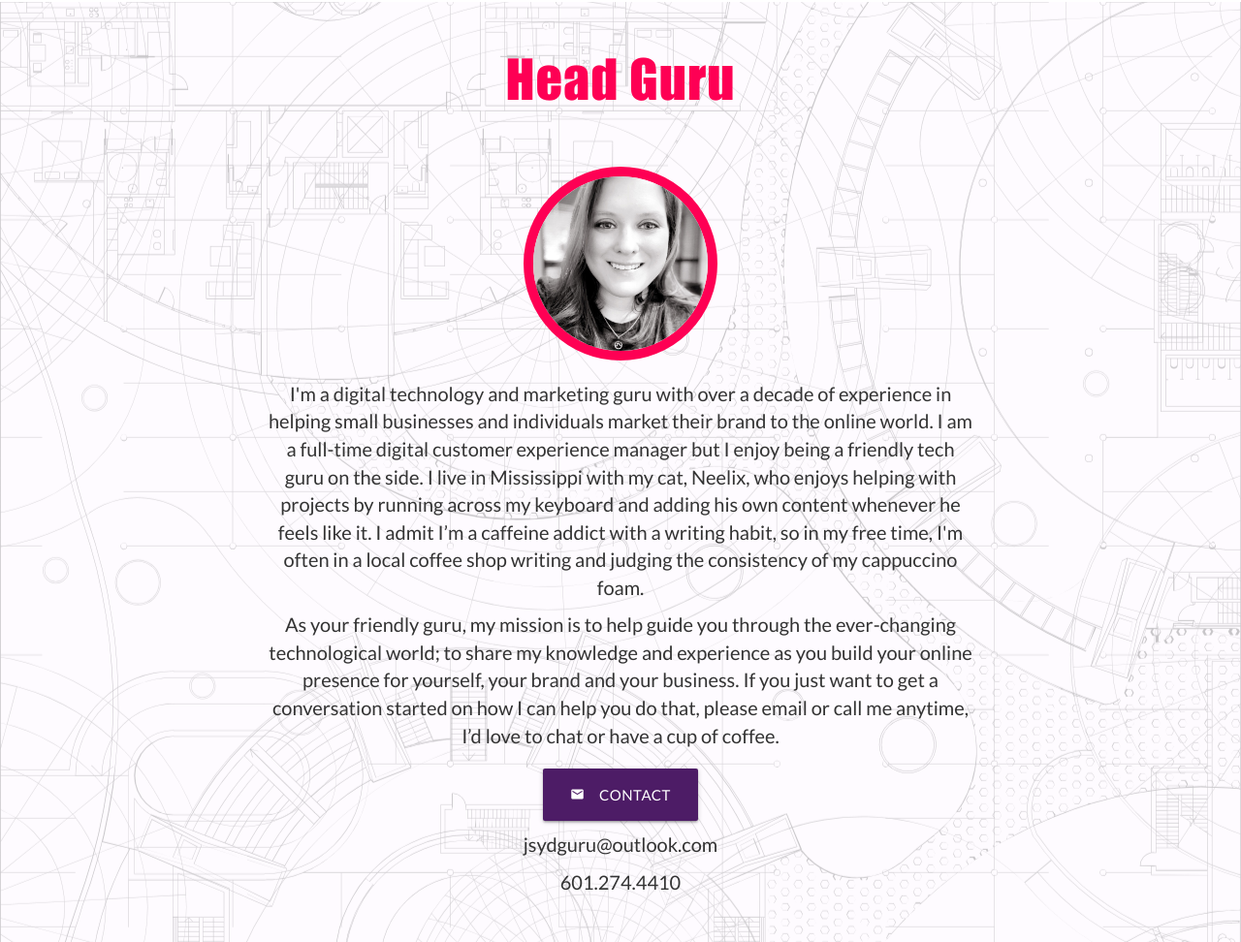
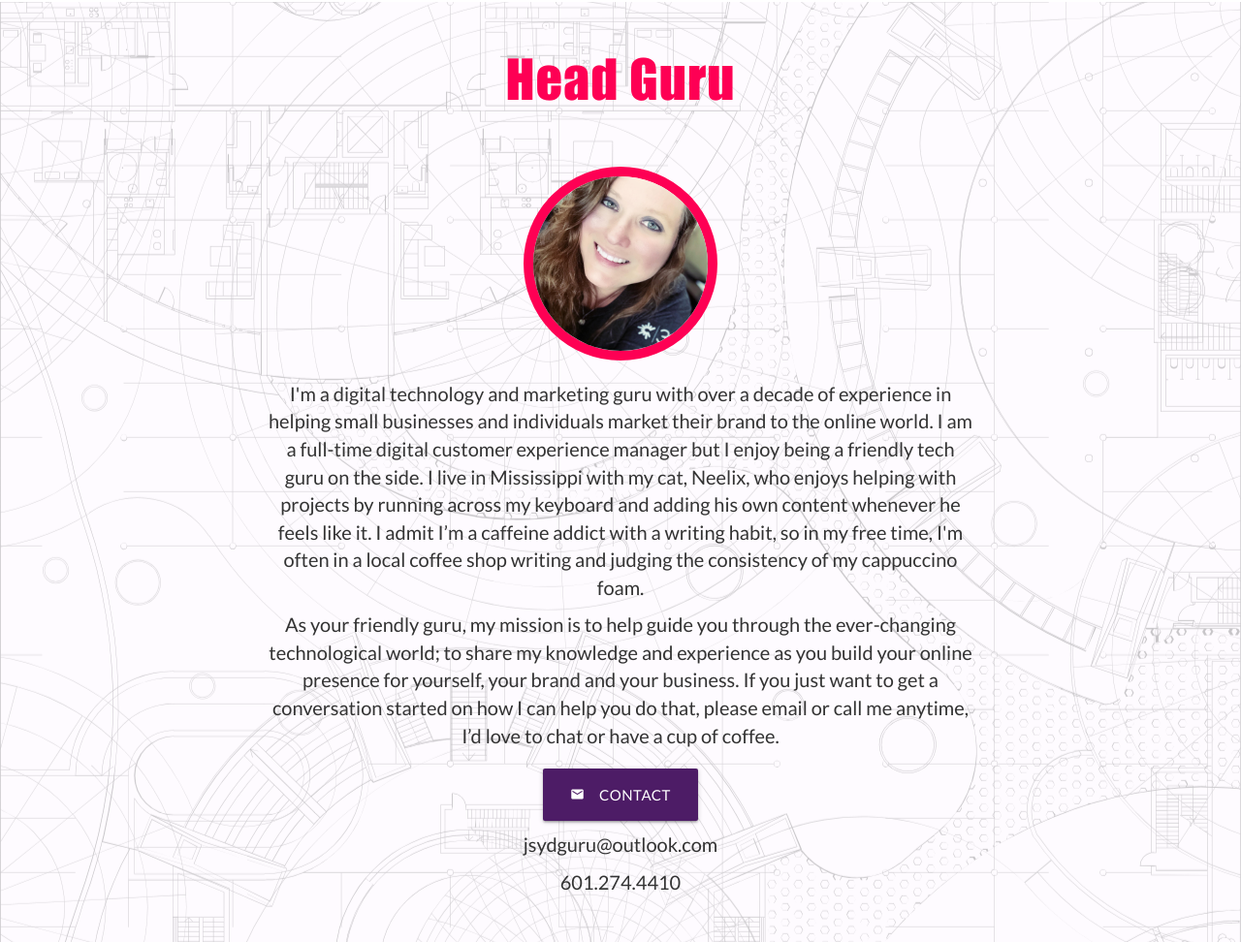
Before and after one commit to jsydguru/jsydguru.github.io, a website: page index.html in a window 1280 px wide. Shown: the part 1827-2799 px from the top of the page at 97% size. Drawn offline with nearby package versions, Linux system fonts and the light colour scheme; files that its build step writes are made by us from their sources.

Commit message:
pic update

```diff
--- a/views/main.html
+++ b/views/main.html
@@ -91,7 +91,7 @@
   <div>
     <div class="col-md-8 col-md-offset-2 col-sm-12 p-30">
       <h1 class="pb-50">Head Guru</h1>
-      <img class="head-guru" src="../images/jennie2020.jpg" alt="Photo of Jennie Brantley">
+      <img class="head-guru" src="../images/jsyd2021.jpg" alt="Photo of Jennie Brantley">
 
       <!-- About Paragraph -->
       <p>I'm a digital technology and marketing guru with over a decade of experience in helping small
```
Also changed, not shown: images/jsyd2021.jpg (added).
